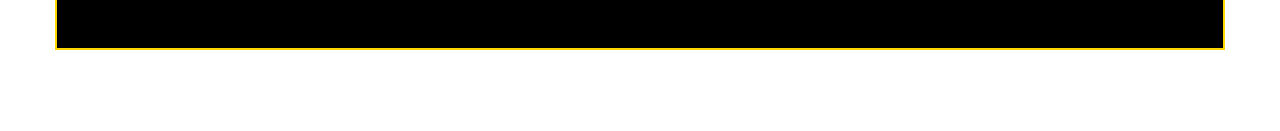
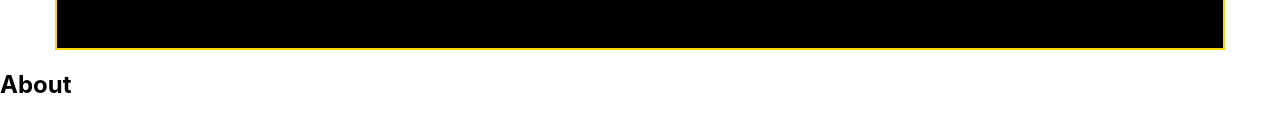
Before and after one commit to AllaDihtiarova/MyApp, a React (Create React App) app: page /about in a window 1280 px wide. Shown: the part 535-666 px from the top of the page. Built offline with nearby package versions, Linux system fonts and the light colour scheme.

Commit message:
add navigation

```diff
--- a/package.json
+++ b/package.json
@@ -8,6 +8,7 @@
     "@testing-library/user-event": "^13.5.0",
     "react": "^18.2.0",
     "react-dom": "^18.2.0",
+    "react-router-dom": "^6.4.2",
     "react-scripts": "5.0.1",
     "web-vitals": "^2.1.4"
   },
--- /dev/null
+++ b/src/App.js
@@ -0,0 +1,31 @@
+import { BrowserRouter, Routes, Route } from 'react-router-dom';
+
+import { HomePage } from './components/HomePage';
+import { About } from './components/About';
+import { Blog } from './components/Blog';
+import { Contact } from './components/Contact';
+import { Help } from './components/Help';
+
+export const App = () => {
+
+  return (
+
+    <div className="App">
+
+      <BrowserRouter>
+
+        <Routes>
+          <Route path="/" element={<HomePage />} />
+          <Route path="/about" element={<About />} />
+          <Route path="/blog" element={<Blog />} />
+          <Route path="/contact" element={<Contact />} />
+          <Route path="/help" element={ <Help/>} />
+        </Routes>
+
+      </BrowserRouter>
+
+    </div>
+
+  );
+
+}
--- /dev/null
+++ b/src/components/About.js
@@ -0,0 +1,5 @@
+export const About = () => {
+  return (
+    <h2>About</h2>
+  )
+ }
--- /dev/null
+++ b/src/components/Blog.js
@@ -0,0 +1,5 @@
+export const Blog = () => {
+  return (
+    <h2>Blog</h2>
+  )
+ }
--- /dev/null
+++ b/src/components/Contact.js
@@ -0,0 +1,5 @@
+export const Contact = () => {
+  return (
+    <h2>Contact</h2>
+  )
+ }
--- /dev/null
+++ b/src/components/Help.js
@@ -0,0 +1,5 @@
+export const Help = () => {
+  return (
+    <h2>Help</h2>
+  )
+ }
--- /dev/null
+++ b/src/components/HomePage.js
@@ -0,0 +1,5 @@
+export const HomePage = () => {
+  return (
+    <h2>Home page</h2>
+  )
+ }
--- a/src/index.js
+++ b/src/index.js
@@ -1,11 +1,14 @@
 import React from 'react';
 import ReactDOM from 'react-dom/client';
+
 import './index.css';
 import { Form } from './components';
+import { App } from './App';
 
 const root = ReactDOM.createRoot(document.getElementById('root'));
 root.render(
   <React.StrictMode>
     <Form />
+    <App/>
   </React.StrictMode>
 );
```
Also changed, not shown: 1 other file (tests, documents, lock files or other folders).
